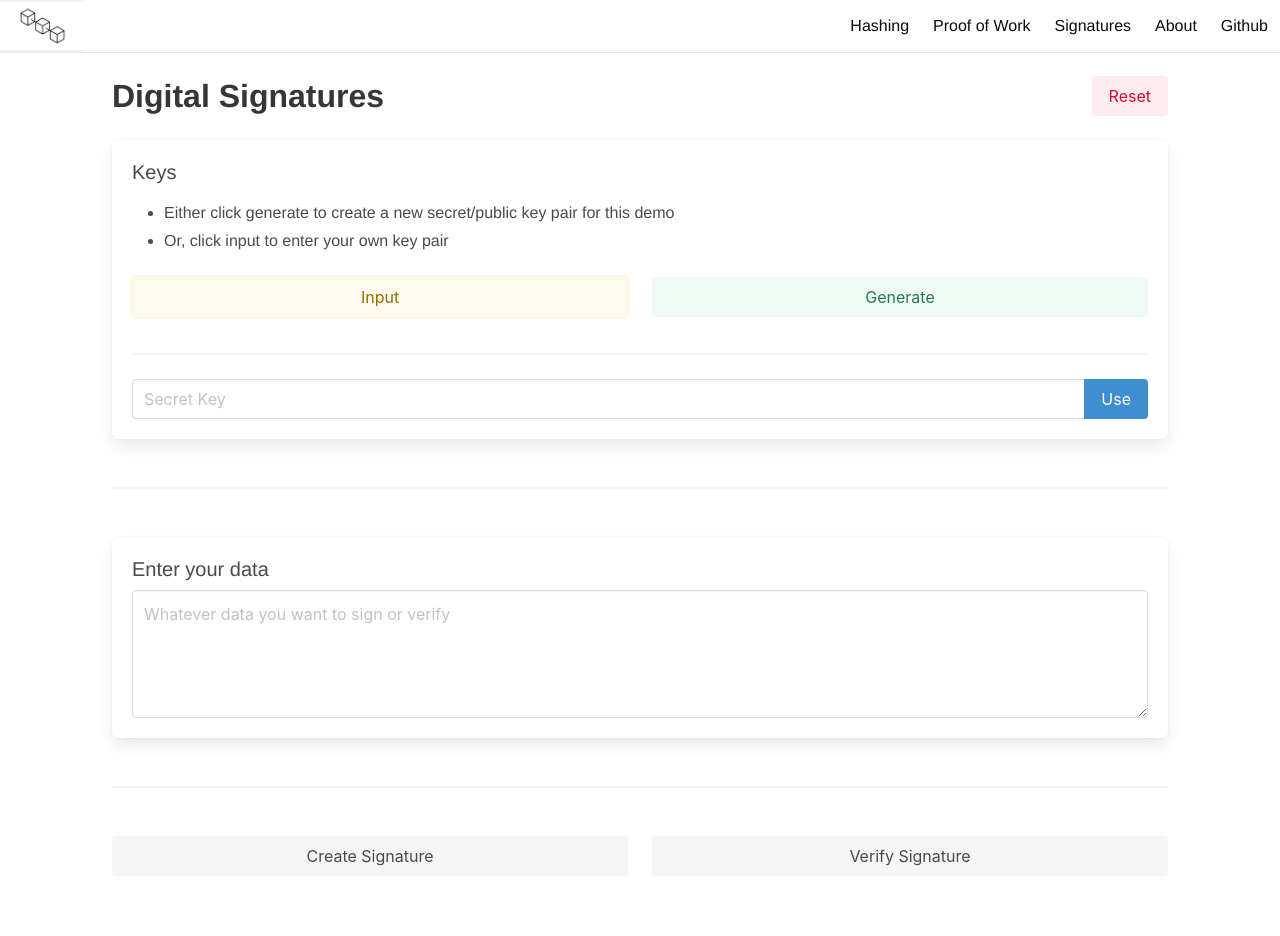
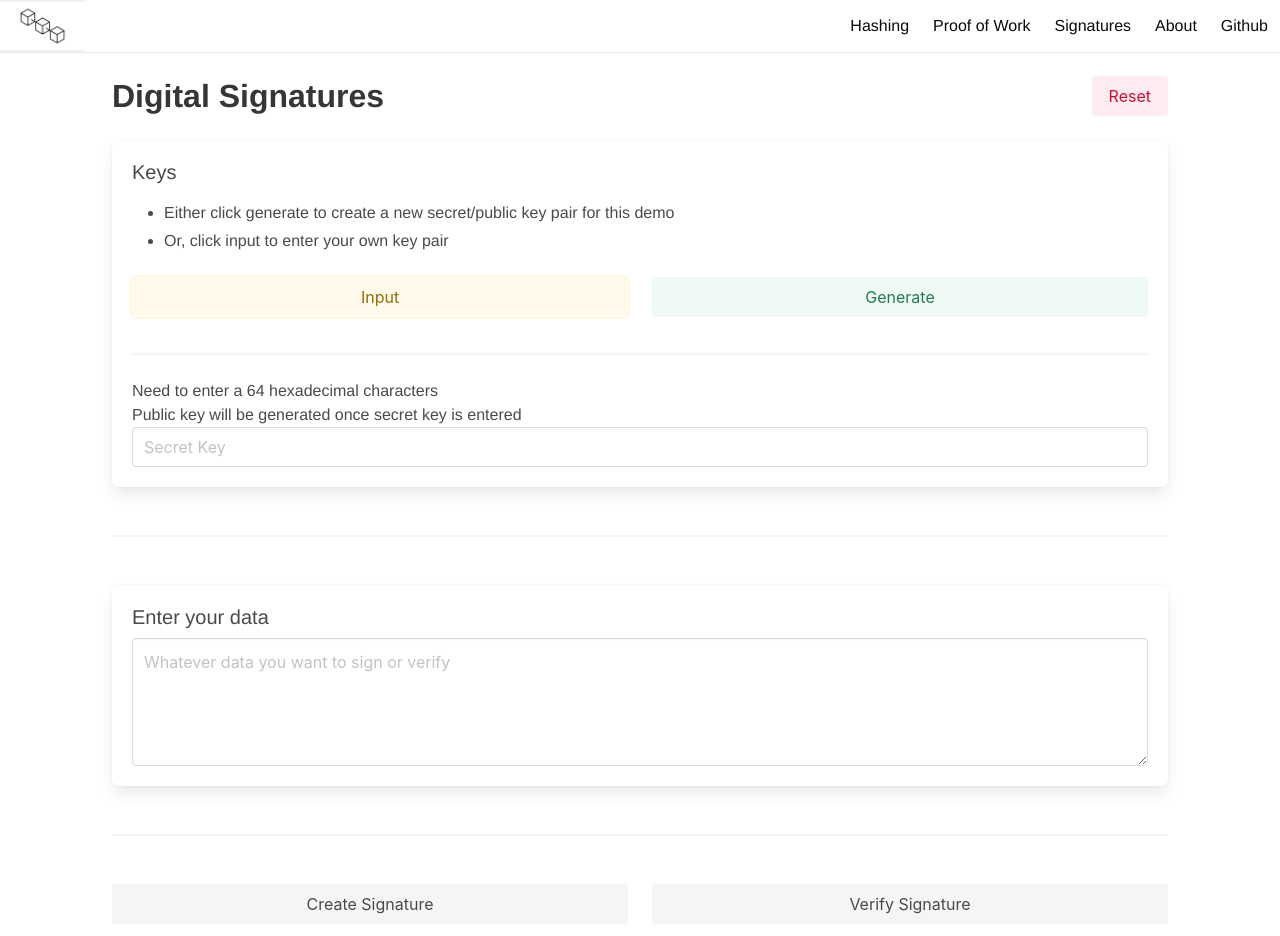
Before and after one commit to Enkel-Digital/blockchain-demo, a Vue app: page /#/signatures in a window 1280 px wide. Both pictures are taken after a click on the button "Input". Before the commit the page ends 888 px from the top, so only its background shows below. Built offline with nearby package versions, Linux system fonts and the light colour scheme.

Commit message:
Allow user to manually enter a private key:     For signatures demo and to generate the corresponding public key.

```diff
--- a/src/views/Signatures.vue
+++ b/src/views/Signatures.vue
@@ -63,18 +63,41 @@
             </div>
 
             <div v-if="inputKeys === true">
-              <div class="field has-addons">
-                <div class="control is-expanded">
+              <label>
+                Need to enter a 64 hexadecimal characters
+                <br />
+
+                Public key will be generated once secret key is entered
+
                 <input
                   v-model="secretKey"
                   type="text"
                   class="input"
                   placeholder="Secret Key"
+                  pattern="[0-9a-fA-F]+$"
+                  minlength="64"
+                  maxlength="64"
                 />
+              </label>
+
+              <!--
+                Only show this UI if a full private key is entered,
+                the secretKey entered is a valid hexadecimal string,
+                and the public key has been successfully generated.
+              -->
+              <div
+                v-if="
+                  secretKey.length === 64 &&
+                  /[0-9a-fA-F]+$/.test(secretKey) &&
+                  publicKey !== ''
+                "
+              >
+                <div class="mb-2">
+                  Private Key: <code class="word-wrap">{{ secretKey }}</code>
                 </div>
-                <div class="control">
-                  <button class="button is-info">Use</button>
-                </div>
+
+                Public Key:
+                <code class="word-wrap">{{ publicKey }}</code>
               </div>
             </div>
 
@@ -172,8 +195,8 @@ export default defineComponent({
     tab?: "SignatureCreate" | "SignatureVerify";
 
     inputKeys?: boolean;
-    publicKey?: string;
-    secretKey?: string;
+    publicKey: string;
+    secretKey: string;
 
     input: string;
   } {
@@ -185,11 +208,18 @@ export default defineComponent({
       // Defaults to undefined so that the UI shows neither
       inputKeys: undefined,
 
-      publicKey: undefined,
-      secretKey: undefined,
+      publicKey: "",
+      secretKey: "",
 
       input: "",
     };
+  },
+
+  watch: {
+    secretKey() {
+      // Only call the useKey function if user is entering keys manually
+      if (this.inputKeys) this.useKey();
+    },
   },
 
   methods: {
@@ -206,6 +236,20 @@ export default defineComponent({
       this.secretKey = "";
     },
 
+    useKey() {
+      // Do nothing if secretKey input is empty, not 64 characters or not a hexadecimal string.
+      if (
+        !this.secretKey ||
+        this.secretKey.length !== 64 ||
+        !/[0-9a-fA-F]+$/.test(this.secretKey)
+      )
+        return;
+
+      // Generate the public key from the user's secret key input
+      const key = EC.keyFromPrivate(this.secretKey);
+      this.publicKey = key.getPublic().encode("hex", true); // Regardless if compact or not same results
+    },
+
     generateKeys() {
       // Set this variable to update the UI to stop showing the input keys UI
       this.inputKeys = false;
```
Lines whose indentation alone changed are shown as unchanged.
